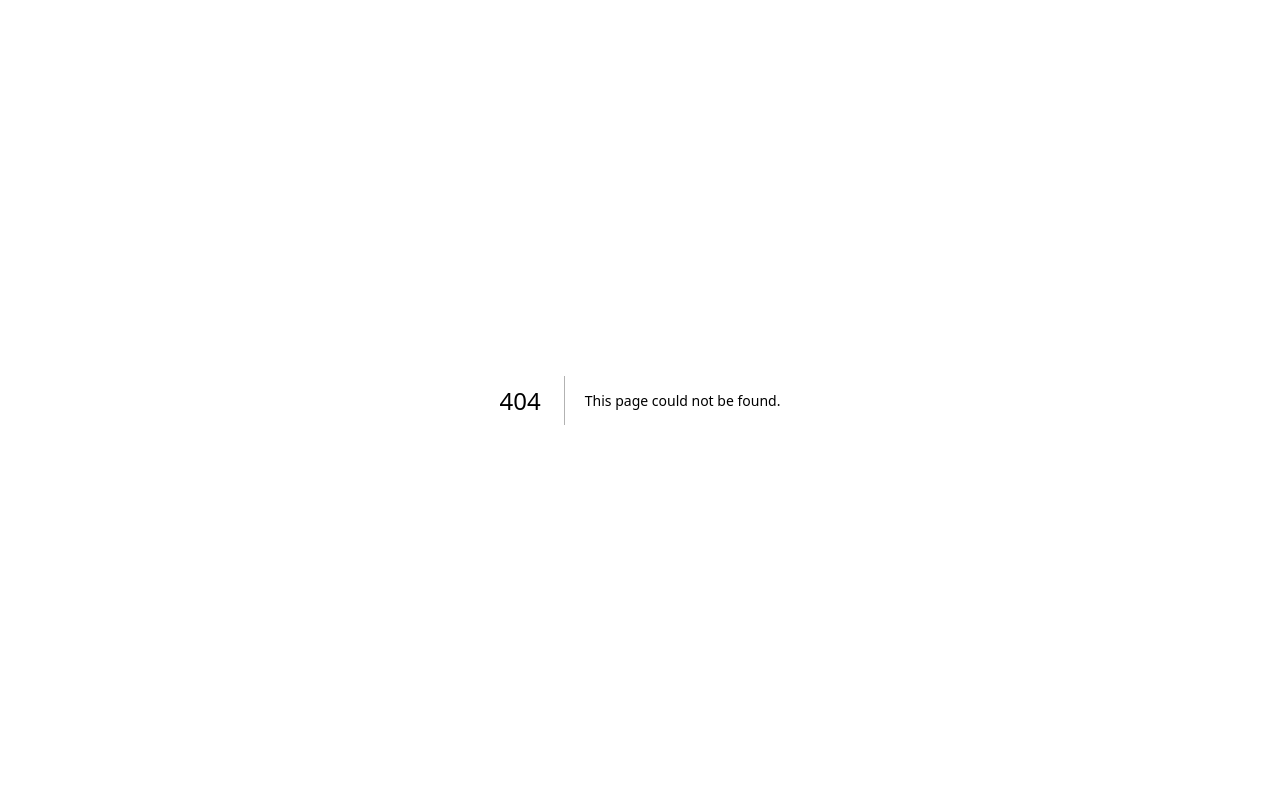
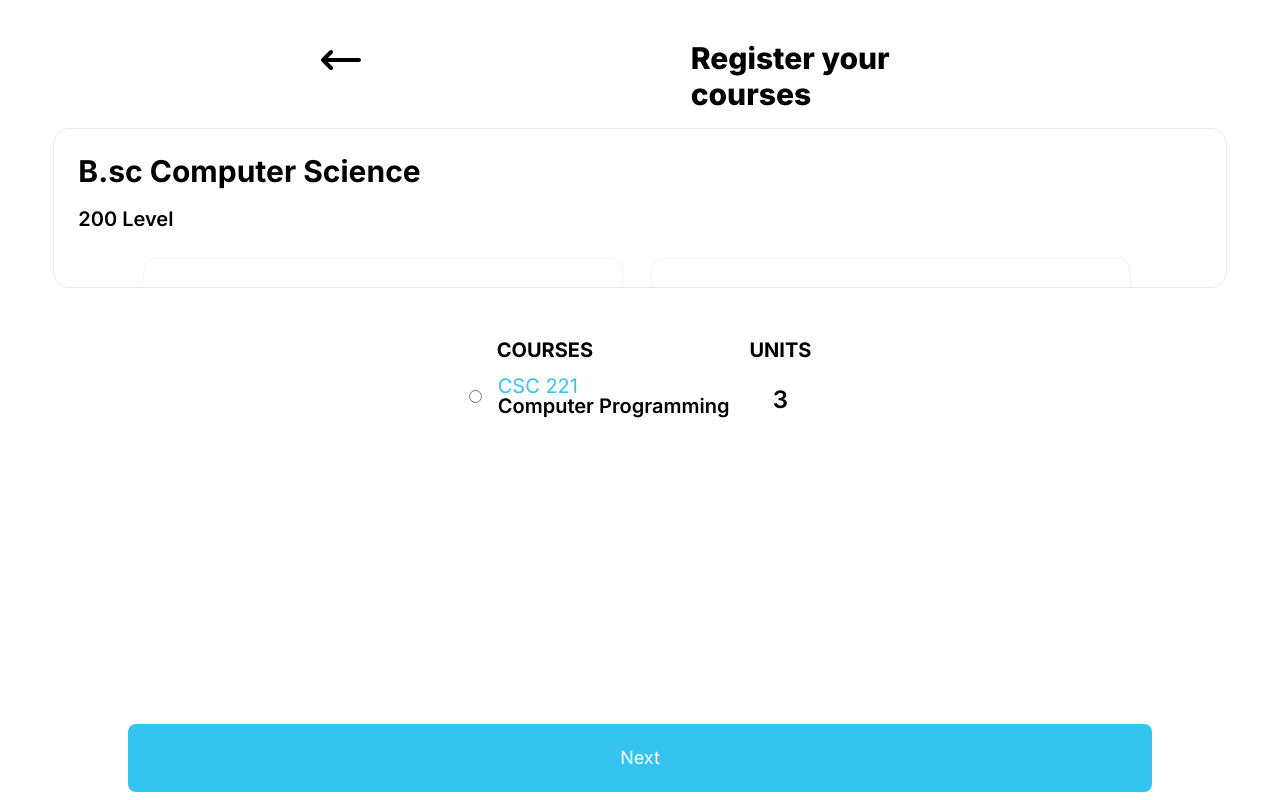
Before and after one commit to Layenull/attendr, a Next.js app: page /CourseRegistration in a window 1280 px wide. Before the commit this address had no page. Built offline with nearby package versions, Linux system fonts and the light colour scheme.

Commit message:
completed course registration ui

```diff
--- /dev/null
+++ b/components/Courses.js
@@ -0,0 +1,55 @@
+import React from 'react'
+
+const Courses = () => {
+    return (
+        <div className='flex space-x-5 justify-center'>
+
+            {/* The course div */}
+            <div>
+                <h4 className=' font-bold text-xl pl-7'>COURSES</h4>
+
+                <label className="inline-flex items-center py-2">
+                    <input
+                        type="radio"
+                        className="form-radio "
+                        name="radio-options"
+                        value="100"
+                    />
+                    <div className=' ml-4 inline-flex flex-col'>
+
+                        <span className=" text-customBlue text-xl -mb-3">CSC 221</span>
+                        <span className="text-xl font-semibold mt-1">Computer Programming</span>
+
+                    </div>
+                </label>
+
+            </div>
+            {/* END COURSE div */}
+
+
+
+            {/* The UNIT div */}
+
+            <div className='inline-flex flex-col items-center'>
+                <h4 className=' font-bold text-xl'>UNITS</h4>
+                <span className='text-2xl font-semibold py-5 '>3</span>
+            </div>
+
+
+            {/* END UNIT div */}
+
+
+
+
+
+
+
+
+
+
+            {/* <span>3</span> */}
+        </div>
+    )
+}
+
+export default Courses
--- /dev/null
+++ b/components/CoursesCard.js
@@ -0,0 +1,15 @@
+import React from 'react'
+
+const CoursesCard = ({ prgName, lvlName, prgImg }) => {
+    return (
+        <div className={`rounded-2xl border w-11/12 h-40 overflow-hidden bg-cover  ${prgImg}`}>
+            <div className="p-6">
+                <p className=" font-bold text-3xl  mb-4">{prgName}</p>
+                <p className='font-semibold text-xl'>{lvlName}</p>
+
+            </div>
+        </div>
+    )
+}
+
+export default CoursesCard
--- /dev/null
+++ b/pages/CourseRegistration.js
@@ -0,0 +1,59 @@
+import React from 'react'
+import { HiOutlineArrowNarrowLeft } from "react-icons/hi"
+import { useRouter } from 'next/router'
+import Link from 'next/link'
+import Courses from '@/components/Courses'
+import CoursesCard from '@/components/CoursesCard'
+
+
+
+const CourseRegistration = () => {
+    return (
+        <div>
+            <div className='flex justify-evenly relative pt-14 right-8'>
+                <Link href="/SemesterSelect">
+                    <HiOutlineArrowNarrowLeft className=' relative left-6 bottom-5 text-5xl' />
+                </Link>
+
+
+                <h1 className="font-extrabold text-3xl relative w-64 bottom-4 px-6 text">Register your courses</h1>
+
+            </div>
+
+            <div className='flex justify-center'>
+
+                <CoursesCard prgName="B.sc Computer Science" prgImg="bg-scientist" lvlName="200 Level" />
+
+            </div>
+
+
+            <div className=' pt-12'>
+                <Courses />
+
+            </div>
+
+
+
+
+
+
+
+
+
+            {/* button ////////////////////////////// */}
+
+            <div>
+                <Link className="flex justify-center pt-72 " href="/SemesterSelect">
+                    <button type="submit" className=" border-none bg-customBlue w-4/5 py-5 rounded-lg text-white text-lg ">
+                        Next
+                    </button>
+                </Link>
+            </div>
+
+            {/* button ////////////////////////////// */}
+
+        </div>
+    )
+}
+
+export default CourseRegistration
--- a/pages/SemesterSelect.js
+++ b/pages/SemesterSelect.js
@@ -14,7 +14,7 @@ const SemesterSelect = () => {
                     <HiOutlineArrowNarrowLeft className=' relative left-6 bottom-5 text-5xl' />
                 </Link>
 
-                <h1 className="font-extrabold text-3xl relative w-56 bottom-4 px-6 text">Select your Faculty</h1>
+                <h1 className="font-extrabold text-3xl relative w-56 bottom-4 px-6 text">Select your Semester</h1>
 
             </div>
 
@@ -24,12 +24,12 @@ const SemesterSelect = () => {
             <div className=' flex flex-col justify-center py-16 '>
 
                 <div className='flex justify-center'>
-                    <SelectionCard text="FIRST SEMESTER" bgImage="bg-scientist" link="/Signup" />
+                    <SelectionCard text="FIRST SEMESTER" bgImage="bg-scientist" link="/CourseRegistration" />
                 </div>
 
 
                 <div className='flex justify-center py-8 '>
-                    <SelectionCard text="SECOND SEMESTER" bgImage="bg-creative" link="/signup" />
+                    <SelectionCard text="SECOND SEMESTER" bgImage="bg-creative" link="/CourseRegistration" />
                 </div>
 
 
--- a/pages/Signup.js
+++ b/pages/Signup.js
@@ -2,8 +2,8 @@ import { useState } from 'react';
 import Image from 'next/image';
 import { HiOutlineLockClosed } from 'react-icons/hi';
 import { CiMail } from 'react-icons/ci';
-import { CiUser } from "react-icons/ci"
-import customButton from '@/components/customButton';
+import { CiUser } from "react-icons/ci";
+import { useRouter } from 'next/router';
 import Link from 'next/link';
 
 
@@ -12,53 +12,71 @@ export default function Signup() {
     const [email, setEmail] = useState('');
     const [password, setPassword] = useState('');
     const [error, setError] = useState('');
+    const router = useRouter();
 
-    const handleSignUp = async (e) => {
+
+    const handleSignUp = (e) => {
         e.preventDefault();
 
-        // Validate the input fields
+        // Perform form validation
         if (!userName || !email || !password) {
             setError('Please fill in all the fields.');
             return;
         }
 
-        // Save the user data to your preferred state management solution
-        const userData = {
-            userName,
-            email,
-            password
+        // Clear any previous error message
+        setError('');
+
+        // Navigate to the next page
+        router.push('/FacultySelect');
     };
 
-        // Reset the form
-        setUserName('');
-        setEmail('');
-        setPassword('');
-        setError('');
+    // const handleSignUp = async (e) => {
+    //     e.preventDefault();
+
+    //     // Validate the input fields
+    //     if (!userName || !email || !password) {
+    //         setError('Please fill in all the fields.');
+    //         return;
+    //     }
+
+    //     // Save the user data to your preferred state management solution
+    //     const userData = {
+    //         userName,
+    //         email,
+    //         password
+    //     };
+
+    //     // Reset the form
+    //     setUserName('');
+    //     setEmail('');
+    //     setPassword('');
+    //     setError('');
 
 
 
-        // try {
-        //     const res = await fetch('/api/login', {
-        //          method: 'POST',
-        //          headers: {
-        //              'Content-Type': 'application/json'
-        //          },
+    //     try {
+    //         const res = await fetch('/api/login', {
+    //              method: 'POST',
+    //              headers: {
+    //                  'Content-Type': 'application/json'
+    //              },
 
-        //             body: JSON.stringify({ userName, email, password })
-        //         });
+    //                 body: JSON.stringify({ userName, email, password })
+    //             });
 
-        //     if (res.ok) {
-        //         // Redirect to dashboard
-        //         window.location.href = '/dashboard';
-        //     } else {
-        //         // Display error message
-        //         setError('Invalid email or password');
+    //         if (res.ok) {
+    //             // Redirect to dashboard
+    //             window.location.href = '/dashboard';
+    //         } else {
+    //             // Display error message
+    //             setError('Invalid email or password');
+    //         }
+    //     } catch (err) {
+    //         console.error(err);
+    //         setError('Something went wrong');
     //     }
-        // } catch (err) {
-        //     console.error(err);
-        //     setError('Something went wrong');
     // }
-    }
 
     return (
         <div className=" overflow-hidden">
@@ -66,10 +84,7 @@ export default function Signup() {
                 <Image src="/Welcome-image.svg" width={400} height={400} className="relative bottom-10 " alt='signup' />
             </div>
 
-            {/*
 
-            <div className='relative flex flex-col space-y-9 bottom-12  px-6 leading-10'>
-                <h1 className='font-extrabold text-4xl pb-2'>Sign up </h1> */}
 
             <div className='flex flex-col relative left-4 '>
                 <h1 className='relative bottom-20 font-extrabold text-4xl '>Sign up </h1>
@@ -95,7 +110,7 @@ export default function Signup() {
                                 id="username"
                                 value={userName}
                                 onChange={(e) => setUserName(e.target.value)}
-                                className="block pl-10 sm:text-sm border-none"
+                                className="block pl-10 sm:text-sm border-none py-2 "
                                 placeholder="Username"
                                 required
                             />
@@ -118,7 +133,7 @@ export default function Signup() {
                                 id="email"
                                 value={email}
                                 onChange={(e) => setEmail(e.target.value)}
-                                className="block pl-10 sm:text-sm border-none"
+                                className="block pl-10 sm:text-sm border-none py-2"
                                 placeholder="Email address"
                                 required
                             />
@@ -140,7 +155,7 @@ export default function Signup() {
                                 id="password"
                                 value={password}
                                 onChange={(e) => setPassword(e.target.value)}
-                                className="focus:ring-indigo-500 focus:border-indigo-500 block pl-10 sm:text-sm border-none "
+                                className="focus:ring-indigo-500 focus:border-indigo-500 block pl-10 sm:text-sm border-none py-2 "
                                 placeholder="Password"
                                 required
                             />
@@ -153,7 +168,7 @@ export default function Signup() {
                     )}
 
 
-                    <div className='flex flex-col text-sm pt-20 pb-8'>
+                    <div className='flex flex-col text-sm pt-12 pb-8'>
                         <p>By signing up you, agree to our <span className='text-customBlue' >Terms & Conditions</span> and <span className='text-customBlue'>Privacy policy</span>
                         </p>
 
@@ -174,14 +189,11 @@ export default function Signup() {
 
                     <div className='relative left-7'>
                         <div>
-                            <Link href="/FacultySelect">
+
                             <button type="submit" className=" border-none bg-customBlue w-4/5 py-5 rounded-lg text-white text-lg ">
                                 Continue
                             </button>
-                            </Link>
-                            {/* <Link href="/LevelSelect" passHref>
 
-                            </Link> */}
                         </div>
                     </div>
 
--- a/pages/loginForm.js
+++ b/pages/loginForm.js
@@ -97,7 +97,7 @@ export default function LoginForm() {
                         </div>
                     </div>
                     {error && (
-                        <div className="mb-4 text-red-500">
+                        <div className=" relative top-8 text-red-500">
                             {error}
                         </div>
                     )}
```
Lines whose indentation alone changed are shown as unchanged.
